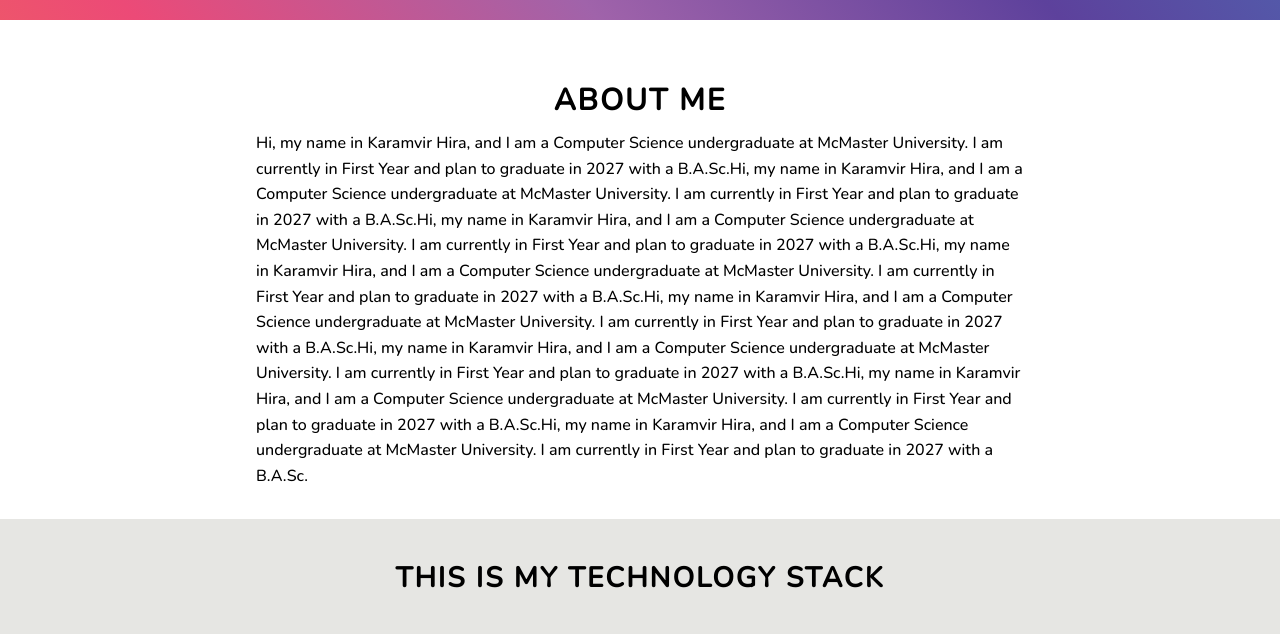
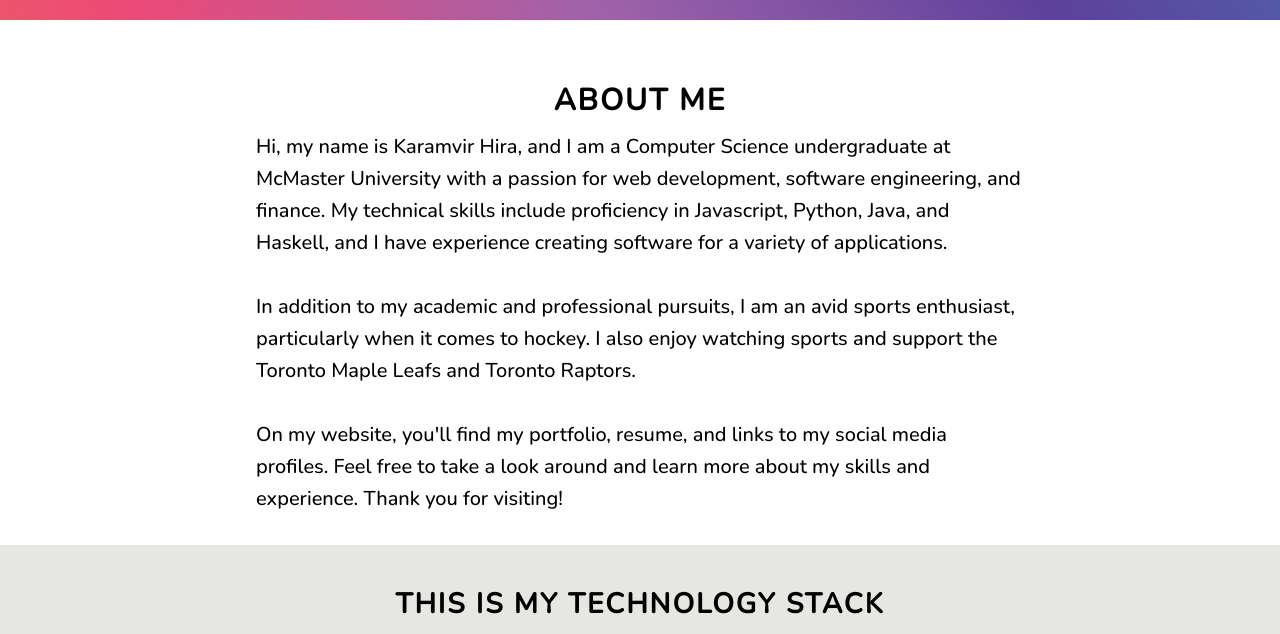
Before and after one commit to Karamhira/Karamhira.github.io, a plain HTML site: page index.html in a window 1280 px wide. Shown: the part 780-1414 px from the top of the page. Drawn offline with nearby package versions, Linux system fonts and the light colour scheme.

Commit message:
Editing Text

```diff
--- a/index.html
+++ b/index.html
@@ -55,23 +55,7 @@
   </div>
   <div class="About_me" id = "About_me">
     <h1>About Me</h1>
-    <p>Hi, my name in Karamvir Hira, and I am a Computer Science undergraduate at McMaster University. I am currently in
-      First Year and plan to graduate in 2027 with a B.A.Sc.Hi, my name in Karamvir Hira, and I am a Computer Science
-      undergraduate at McMaster University. I am currently in
-      First Year and plan to graduate in 2027 with a B.A.Sc.Hi, my name in Karamvir Hira, and I am a Computer Science
-      undergraduate at McMaster University. I am currently in
-      First Year and plan to graduate in 2027 with a B.A.Sc.Hi, my name in Karamvir Hira, and I am a Computer Science
-      undergraduate at McMaster University. I am currently in
-      First Year and plan to graduate in 2027 with a B.A.Sc.Hi, my name in Karamvir Hira, and I am a Computer Science
-      undergraduate at McMaster University. I am currently in
-      First Year and plan to graduate in 2027 with a B.A.Sc.Hi, my name in Karamvir Hira, and I am a Computer Science
-      undergraduate at McMaster University. I am currently in
-      First Year and plan to graduate in 2027 with a B.A.Sc.Hi, my name in Karamvir Hira, and I am a Computer Science
-      undergraduate at McMaster University. I am currently in
-      First Year and plan to graduate in 2027 with a B.A.Sc.Hi, my name in Karamvir Hira, and I am a Computer Science
-      undergraduate at McMaster University. I am currently in
-      First Year and plan to graduate in 2027 with a B.A.Sc.</p>
-  </div>
+    <p class="a_text">Hi, my name is Karamvir Hira, and I am a Computer Science undergraduate at McMaster University with a passion for web development, software engineering, and finance. My technical skills include proficiency in Javascript, Python, Java, and Haskell, and I have experience creating software for a variety of applications. <br><br> In addition to my academic and professional pursuits, I am an avid sports enthusiast, particularly when it comes to hockey. I also enjoy watching sports and support the Toronto Maple Leafs and Toronto Raptors. <br><br> On my website, you'll find my portfolio, resume, and links to my social media profiles. Feel free to take a look around and learn more about my skills and experience. Thank you for visiting!</p>  </div>
 
   <div class="languages" id="languages">
     <div class="container">
--- a/style.css
+++ b/style.css
@@ -42,6 +42,10 @@ h1{
     text-transform: uppercase;
     font-family:'Nunito',san-serif;
     color:white;
+}
+
+.a_text{
+  font-size:20px;
 }
 
 .container{
```
